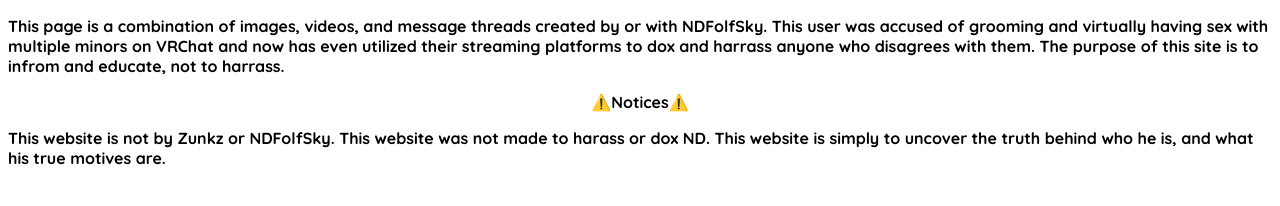
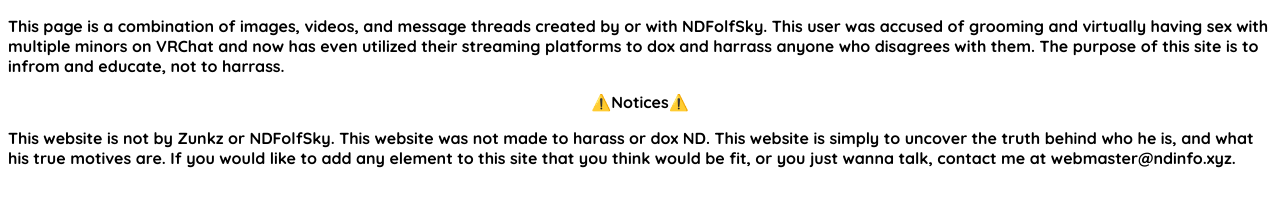
Before and after one commit to realTheBB99/realTheBB99.github.io, a plain HTML site: page index.html in a window 1280 px wide. Drawn offline with Linux system fonts and the light colour scheme.

Commit message:
Update index.html
contact details

```diff
--- a/index.html
+++ b/index.html
@@ -22,6 +22,6 @@
 
 <p class="p">This page is a combination of images, videos, and message threads created by or with NDFolfSky. This user was accused of grooming and virtually having sex with multiple minors on VRChat and now has even utilized their streaming platforms to dox and harrass anyone who disagrees with them. The purpose of this site is to infrom and educate, not to harrass. </p>
 <p class="center"><strong>⚠️Notices</strong><span style="color: #e2eeff;"><strong>⚠️</strong></span></p>
-<p class="p"><strong>This website is not by Zunkz or NDFolfSky. This website was not made to harass or dox ND. This website is simply to uncover the truth behind who he is, and what his true motives are.&nbsp;</strong></p>
+<p class="p"><strong>This website is not by Zunkz or NDFolfSky. This website was not made to harass or dox ND. This website is simply to uncover the truth behind who he is, and what his true motives are. If you would like to add any element to this site that you think would be fit, or you just wanna talk, contact me at webmaster@ndinfo.xyz. &nbsp;</strong></p>
 </body>
 </html>
```
